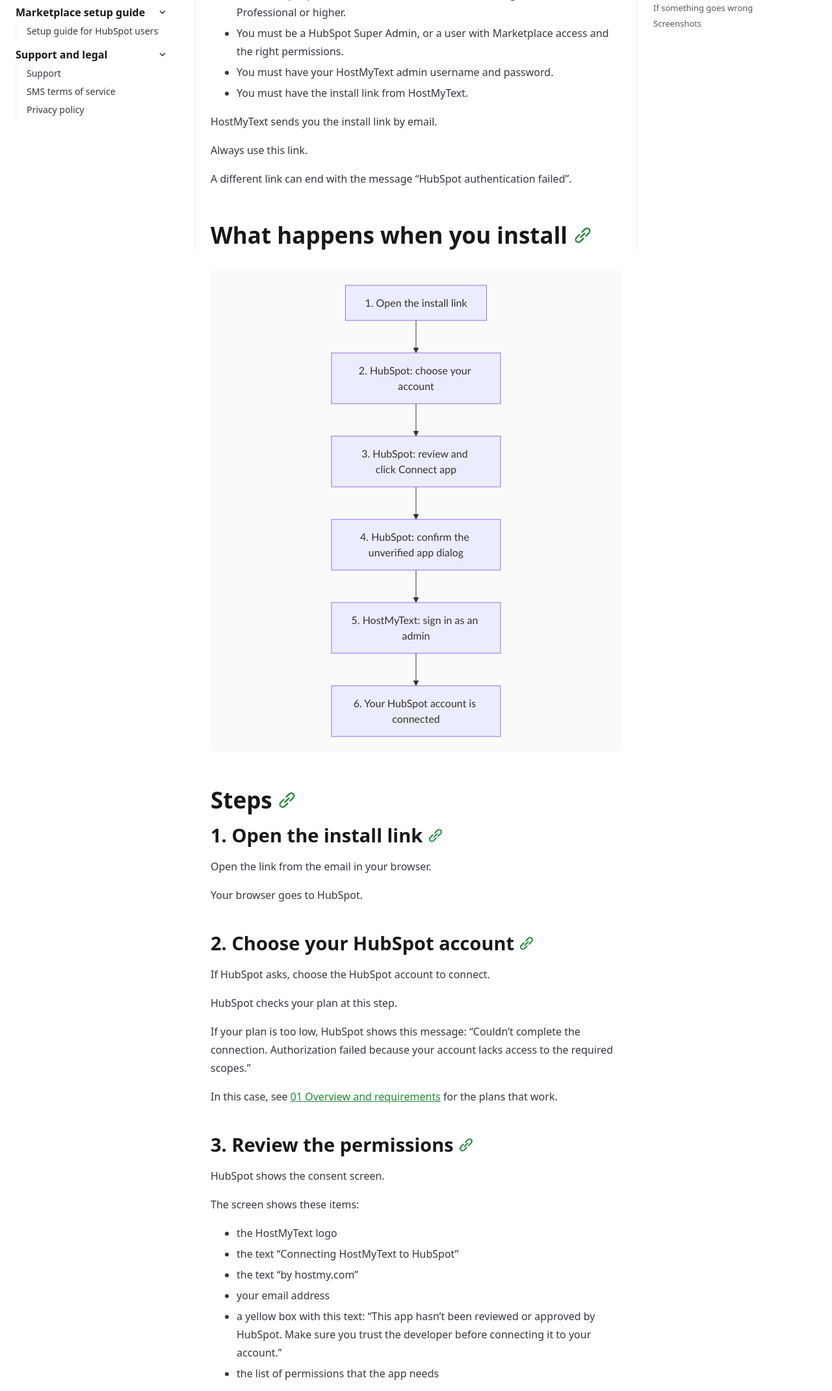
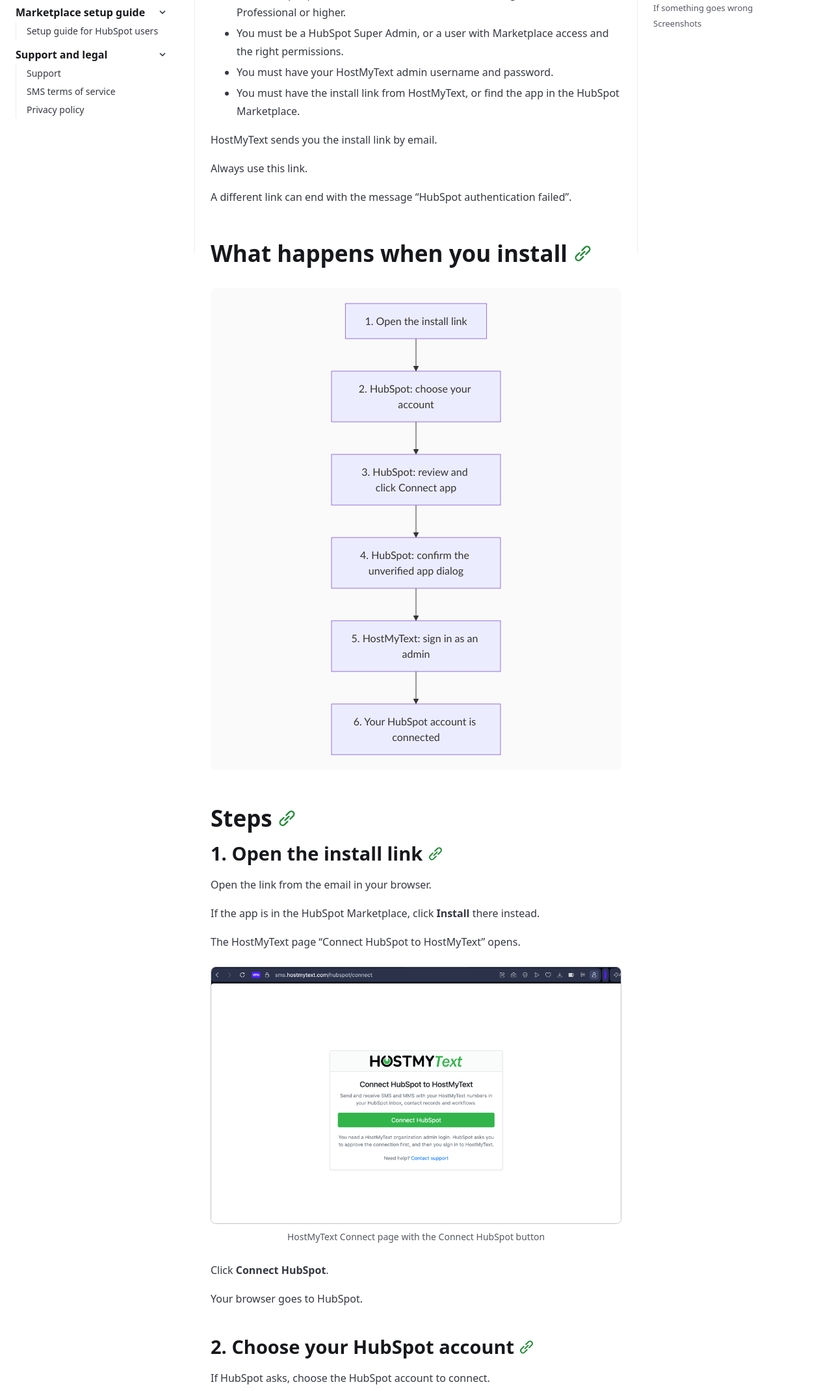
Before and after one commit to bilaxos/HostMyText-for-Hubspot-Documentation, a plain HTML site: page admin/install/index.html in a window 1280 px wide. Shown: the part 409-2549 px from the top of the page at 65% size. Drawn offline with Linux system fonts and the light colour scheme.

Commit message:
docs: describe the Connect page in the install guides

```diff
--- a/admin/install/index.html
+++ b/admin/install/index.html
@@ -78,7 +78,7 @@
 <li>Your HubSpot plan must be Sales Hub Professional or higher, or Service Hub Professional or higher.</li>
 <li>You must be a HubSpot Super Admin, or a user with Marketplace access and the right permissions.</li>
 <li>You must have your HostMyText admin username and password.</li>
-<li>You must have the install link from HostMyText.</li>
+<li>You must have the install link from HostMyText, or find the app in the HubSpot Marketplace.</li>
 </ul>
 <p>HostMyText sends you the install link by email.</p>
 <p>Always use this link.</p>
@@ -93,6 +93,10 @@
 <div class="sl-heading-wrapper level-h2"><h2 id="steps">Steps</h2><a class="sl-anchor-link" href="#steps"><span aria-hidden="true" class="sl-anchor-icon"><svg width="16" height="16" viewBox="0 0 24 24" fill="currentColor"><path d="m12.11 15.39-3.88 3.88a2.52 2.52 0 0 1-3.5 0 2.47 2.47 0 0 1 0-3.5l3.88-3.88a1 1 0 1 0-1.42-1.42l-3.88 3.89a4.48 4.48 0 0 0 6.33 6.33l3.89-3.88a1 1 0 0 0-1.42-1.42m8.58-12.08a4.49 4.49 0 0 0-6.33 0l-3.89 3.88a1 1 0 1 0 1.42 1.42l3.88-3.88a2.52 2.52 0 0 1 3.5 0 2.47 2.47 0 0 1 0 3.5l-3.88 3.88a1 1 0 0 0 0 1.42 1 1 0 0 0 1.42 0l3.88-3.89a4.49 4.49 0 0 0 0-6.33M8.83 15.17a1 1 0 0 0 .71.29 1 1 0 0 0 .71-.29l4.92-4.92a1 1 0 1 0-1.42-1.42l-4.92 4.92a1 1 0 0 0 0 1.42"></path></svg></span><span class="sr-only" data-pagefind-ignore>Section titled “Steps”</span></a></div>
 <div class="sl-heading-wrapper level-h3"><h3 id="1-open-the-install-link">1. Open the install link</h3><a class="sl-anchor-link" href="#1-open-the-install-link"><span aria-hidden="true" class="sl-anchor-icon"><svg width="16" height="16" viewBox="0 0 24 24" fill="currentColor"><path d="m12.11 15.39-3.88 3.88a2.52 2.52 0 0 1-3.5 0 2.47 2.47 0 0 1 0-3.5l3.88-3.88a1 1 0 1 0-1.42-1.42l-3.88 3.89a4.48 4.48 0 0 0 6.33 6.33l3.89-3.88a1 1 0 0 0-1.42-1.42m8.58-12.08a4.49 4.49 0 0 0-6.33 0l-3.89 3.88a1 1 0 1 0 1.42 1.42l3.88-3.88a2.52 2.52 0 0 1 3.5 0 2.47 2.47 0 0 1 0 3.5l-3.88 3.88a1 1 0 0 0 0 1.42 1 1 0 0 0 1.42 0l3.88-3.89a4.49 4.49 0 0 0 0-6.33M8.83 15.17a1 1 0 0 0 .71.29 1 1 0 0 0 .71-.29l4.92-4.92a1 1 0 1 0-1.42-1.42l-4.92 4.92a1 1 0 0 0 0 1.42"></path></svg></span><span class="sr-only" data-pagefind-ignore>Section titled “1. Open the install link”</span></a></div>
 <p>Open the link from the email in your browser.</p>
+<p>If the app is in the HubSpot Marketplace, click <strong>Install</strong> there instead.</p>
+<p>The HostMyText page “Connect HubSpot to HostMyText” opens.</p>
+<figure class="shot"><img src="/HostMyText-for-Hubspot-Documentation/shots/02-install-05-connect-page.png" alt="HostMyText Connect page with the Connect HubSpot button" loading="lazy" /><figcaption>HostMyText Connect page with the Connect HubSpot button</figcaption></figure>
+<p>Click <strong>Connect HubSpot</strong>.</p>
 <p>Your browser goes to HubSpot.</p>
 <div class="sl-heading-wrapper level-h3"><h3 id="2-choose-your-hubspot-account">2. Choose your HubSpot account</h3><a class="sl-anchor-link" href="#2-choose-your-hubspot-account"><span aria-hidden="true" class="sl-anchor-icon"><svg width="16" height="16" viewBox="0 0 24 24" fill="currentColor"><path d="m12.11 15.39-3.88 3.88a2.52 2.52 0 0 1-3.5 0 2.47 2.47 0 0 1 0-3.5l3.88-3.88a1 1 0 1 0-1.42-1.42l-3.88 3.89a4.48 4.48 0 0 0 6.33 6.33l3.89-3.88a1 1 0 0 0-1.42-1.42m8.58-12.08a4.49 4.49 0 0 0-6.33 0l-3.89 3.88a1 1 0 1 0 1.42 1.42l3.88-3.88a2.52 2.52 0 0 1 3.5 0 2.47 2.47 0 0 1 0 3.5l-3.88 3.88a1 1 0 0 0 0 1.42 1 1 0 0 0 1.42 0l3.88-3.89a4.49 4.49 0 0 0 0-6.33M8.83 15.17a1 1 0 0 0 .71.29 1 1 0 0 0 .71-.29l4.92-4.92a1 1 0 1 0-1.42-1.42l-4.92 4.92a1 1 0 0 0 0 1.42"></path></svg></span><span class="sr-only" data-pagefind-ignore>Section titled “2. Choose your HubSpot account”</span></a></div>
 <p>If HubSpot asks, choose the HubSpot account to connect.</p>
@@ -160,7 +164,7 @@
 <tr>
 <td>HubSpot authentication failed.</td>
 <td>The install did not start from the HostMyText link.</td>
-<td>Open the link from the HostMyText email again.</td>
+<td>Open the link from the HostMyText email again, or click <strong>Install</strong> in the HubSpot Marketplace.</td>
 </tr>
 <tr>
 <td>Your HubSpot connection session expired. Please try connecting again.</td>
@@ -196,6 +200,7 @@
 </table>
 <p>More help is in <a href="/HostMyText-for-Hubspot-Documentation/admin/troubleshooting/">05 Troubleshooting and FAQ</a>.</p>
 <div class="sl-heading-wrapper level-h2"><h2 id="screenshots">Screenshots</h2><a class="sl-anchor-link" href="#screenshots"><span aria-hidden="true" class="sl-anchor-icon"><svg width="16" height="16" viewBox="0 0 24 24" fill="currentColor"><path d="m12.11 15.39-3.88 3.88a2.52 2.52 0 0 1-3.5 0 2.47 2.47 0 0 1 0-3.5l3.88-3.88a1 1 0 1 0-1.42-1.42l-3.88 3.89a4.48 4.48 0 0 0 6.33 6.33l3.89-3.88a1 1 0 0 0-1.42-1.42m8.58-12.08a4.49 4.49 0 0 0-6.33 0l-3.89 3.88a1 1 0 1 0 1.42 1.42l3.88-3.88a2.52 2.52 0 0 1 3.5 0 2.47 2.47 0 0 1 0 3.5l-3.88 3.88a1 1 0 0 0 0 1.42 1 1 0 0 0 1.42 0l3.88-3.89a4.49 4.49 0 0 0 0-6.33M8.83 15.17a1 1 0 0 0 .71.29 1 1 0 0 0 .71-.29l4.92-4.92a1 1 0 1 0-1.42-1.42l-4.92 4.92a1 1 0 0 0 0 1.42"></path></svg></span><span class="sr-only" data-pagefind-ignore>Section titled “Screenshots”</span></a></div>
+<figure class="shot"><img src="/HostMyText-for-Hubspot-Documentation/shots/02-install-05-connect-page.png" alt="HostMyText Connect page with the Connect HubSpot button" loading="lazy" /><figcaption>HostMyText Connect page with the Connect HubSpot button</figcaption></figure>
 <figure class="shot"><img src="/HostMyText-for-Hubspot-Documentation/shots/02-install-01-consent-screen.png" alt="HubSpot consent screen with the yellow box" loading="lazy" /><figcaption>HubSpot consent screen with the yellow box</figcaption></figure>
 <figure class="shot"><img src="/HostMyText-for-Hubspot-Documentation/shots/02-install-02-unverified-dialog.png" alt=""Connecting an unverified app" dialog" loading="lazy" /><figcaption>"Connecting an unverified app" dialog</figcaption></figure>
 <figure class="shot"><img src="/HostMyText-for-Hubspot-Documentation/shots/02-install-03-hostmytext-signin.png" alt="HostMyText sign-in page" loading="lazy" /><figcaption>HostMyText sign-in page</figcaption></figure>
--- a/pagefind/pagefind-entry.json
+++ b/pagefind/pagefind-entry.json
@@ -1 +1 @@
-{"version":"1.5.2","languages":{"en":{"hash":"en_a5e699ed2c","wasm":"en","page_count":10}},"include_characters":["_","‿","⁀","⁔","︳","︴","﹍","﹎","﹏","＿"]}
+{"version":"1.5.2","languages":{"en":{"hash":"en_c8efc5ea3f","wasm":"en","page_count":10}},"include_characters":["_","‿","⁀","⁔","︳","︴","﹍","﹎","﹏","＿"]}
```
Also changed, not shown: setup/index.html (+2 -2 lines), shots/02-install-04-connected-page.png, shots/02-install-05-connect-page.png (added), shots/07-listing-01-inbox-conversation.png (added), 10 other files.
